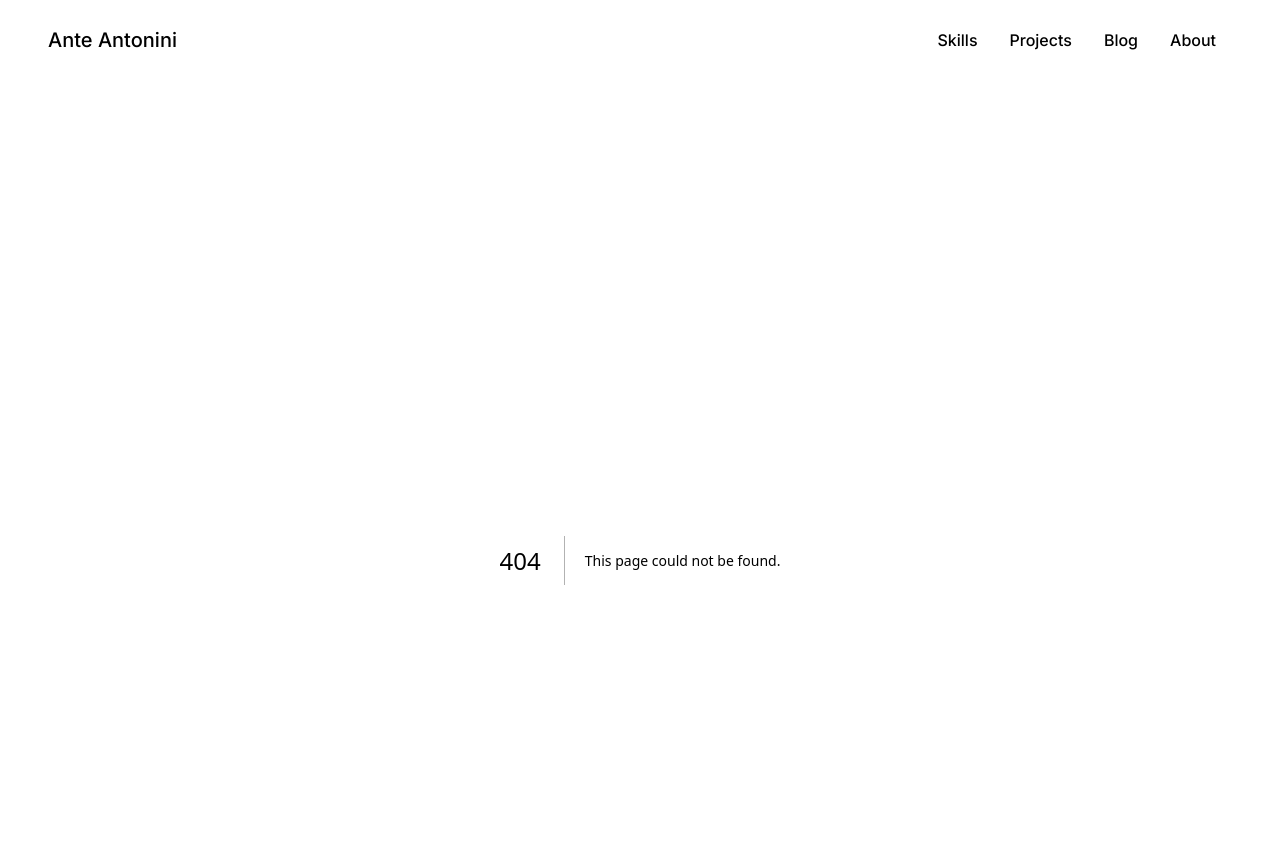
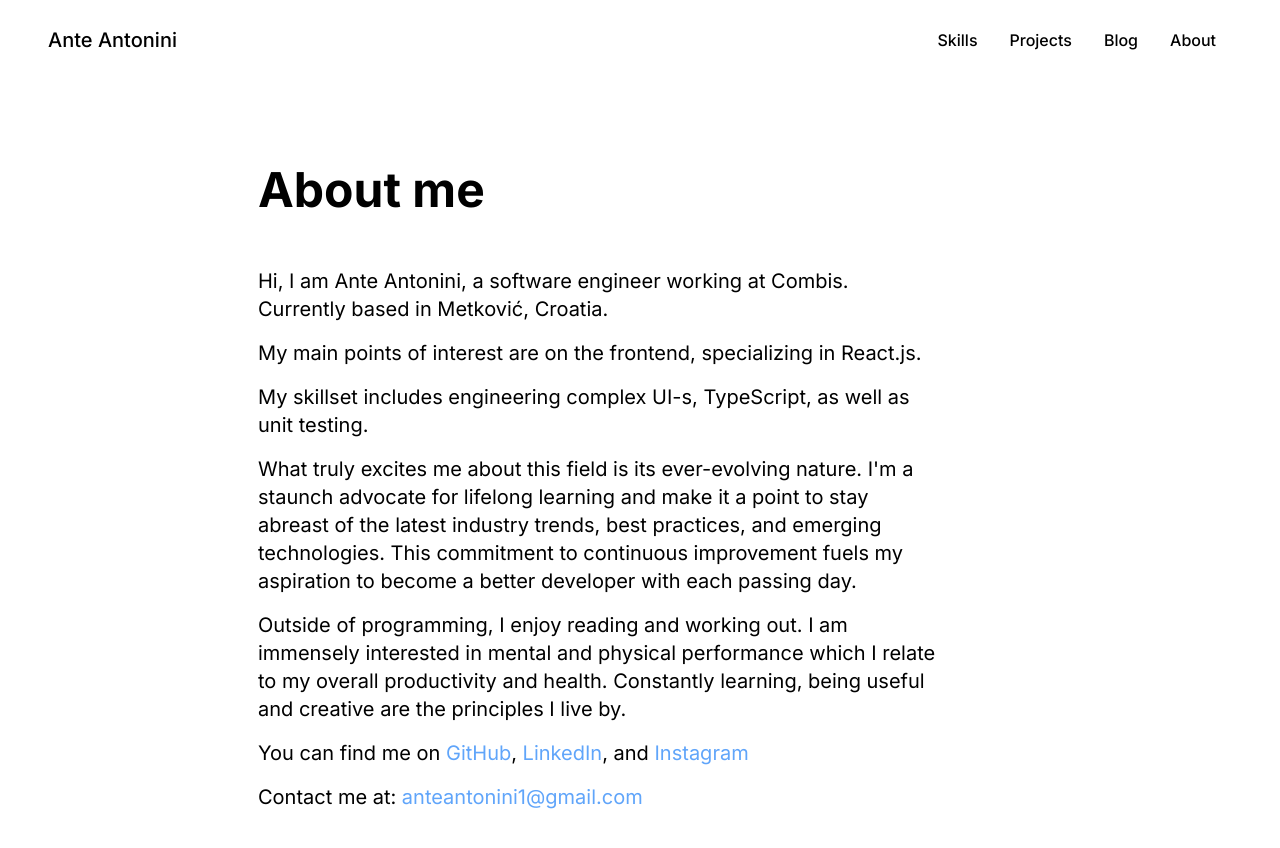
Before and after one commit to AnteAntonini/Portfolio, a Next.js app: page /about in a window 1280 px wide. Before the commit this address had no page. Shown: the top 848 px of the page. Built offline with nearby package versions, Linux system fonts and the light colour scheme.

Commit message:
implement about page

```diff
--- /dev/null
+++ b/src/app/about/about.module.css
@@ -0,0 +1,37 @@
+.about {
+  min-height: 100vh;
+  width: 80%;
+  max-width: 764px;
+  margin: 0 auto;
+  align-items: center;
+  animation: dropFromTheTop 1s ease forwards;
+}
+
+.about h1 {
+  font-size: 3rem;
+  margin-bottom: 2rem;
+}
+
+.about p {
+  padding-top: 1rem;
+  font-size: 1.25rem;
+  line-height: 1.75rem;
+  max-width: 680px;
+}
+
+.about a {
+  color: var(--color-primary-blue);
+}
+
+@keyframes dropFromTheTop {
+  from {
+    opacity: 0;
+    filter: blur(8px);
+    transform: translateY(-100%);
+  }
+  to {
+    opacity: 1;
+    filter: blur(0);
+    transform: translateY(0);
+  }
+}
--- /dev/null
+++ b/src/app/about/page.js
@@ -0,0 +1,61 @@
+import styles from "./about.module.css";
+
+const About = () => {
+  return (
+    <div className={styles.about}>
+      <h1>About me</h1>
+      <div>
+        <p>
+          Hi, I am Ante Antonini, a software engineer working at Combis.
+          Currently based in Metković, Croatia.
+        </p>
+        <p>
+          My main points of interest are on the frontend, specializing in
+          React.js.
+        </p>
+        <p>
+          My skillset includes engineering complex UI-s, TypeScript, as well as
+          unit testing.
+        </p>
+        <p>
+          What truly excites me about this field is its ever-evolving nature.
+          I'm a staunch advocate for lifelong learning and make it a point to
+          stay abreast of the latest industry trends, best practices, and
+          emerging technologies. This commitment to continuous improvement fuels
+          my aspiration to become a better developer with each passing day.
+        </p>
+        <p>
+          Outside of programming, I enjoy reading and working out. I am
+          immensely interested in mental and physical performance which I relate
+          to my overall productivity and health. Constantly learning, being
+          useful and creative are the principles I live by.
+        </p>
+        <p>
+          You can find me on{" "}
+          <a href="/https://github.com/AnteAntonini" target="_blank">
+            GitHub
+          </a>
+          ,
+          <a
+            href="https://hr.linkedin.com/in/ante-antonini-493a1617a"
+            target="_blank"
+          >
+            {" "}
+            LinkedIn
+          </a>
+          , and
+          <a href="https://www.instagram.com/ante_antonini/" target="_blank">
+            {" "}
+            Instagram
+          </a>
+        </p>
+        <p>
+          Contact me at:{" "}
+          <a href="mailto:anteantonini1@gmail.com">anteantonini1@gmail.com</a>
+        </p>
+      </div>
+    </div>
+  );
+};
+
+export default About;
```
